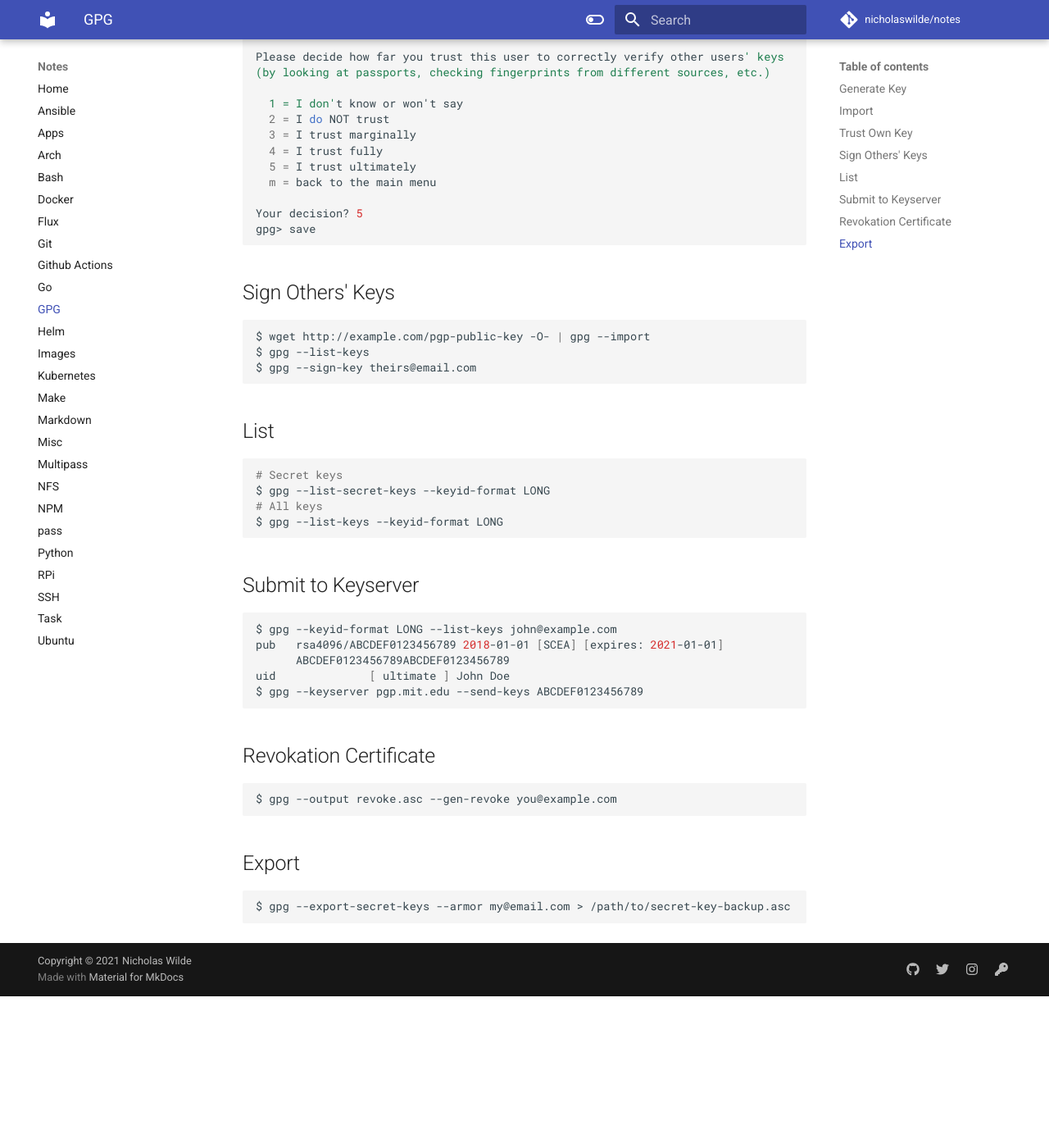
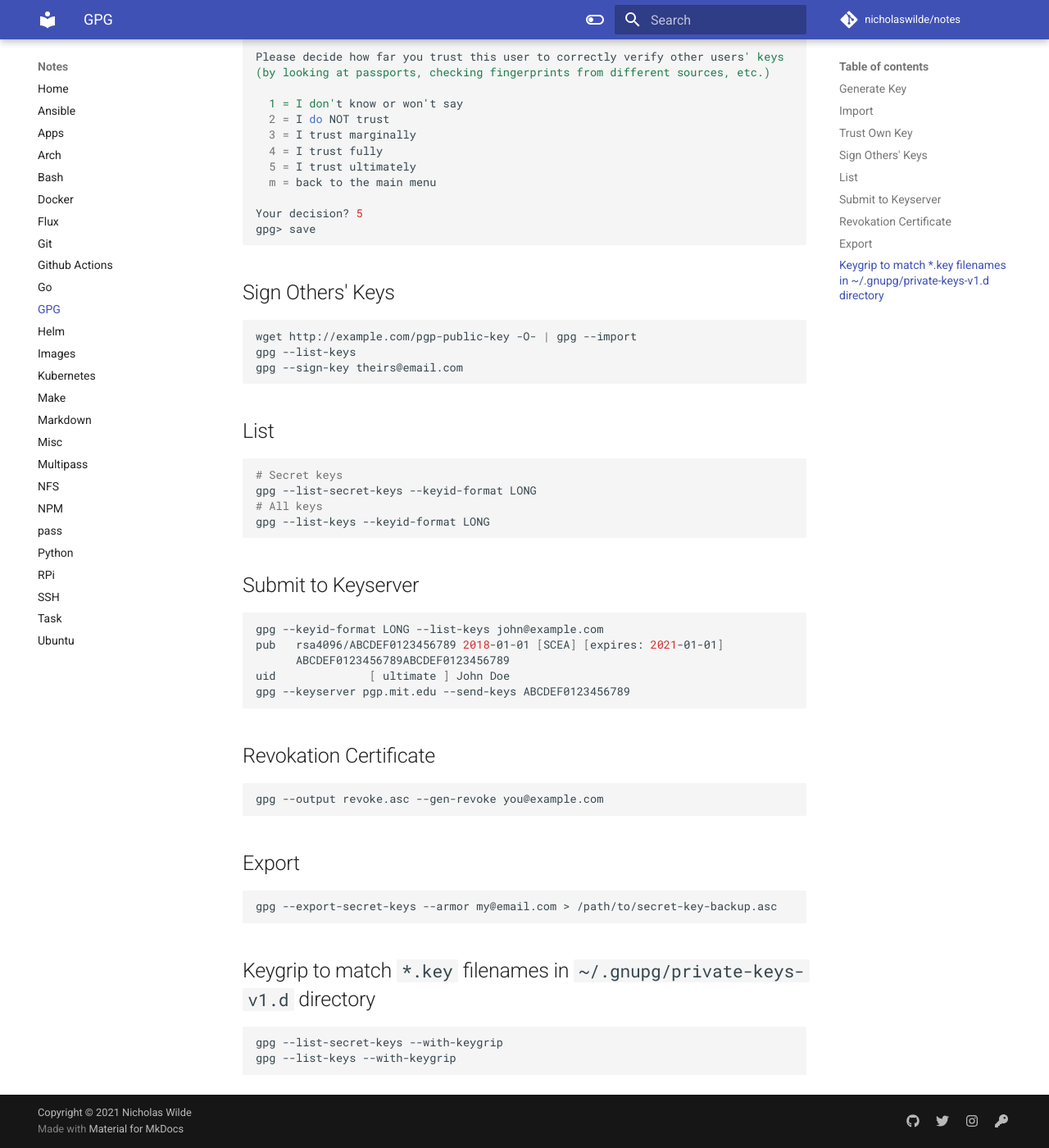
Before and after one commit to nicholaswilde/notes, an MkDocs documentation site: the page built from docs/gpg.md, in a window 1280 px wide and 1400 px high, scrolled down 538 px. Shown: the whole window at 82% size. Built offline with MkDocs 1.6.1 and Material for MkDocs 9.7.7, drawn with Linux system fonts in a browser that asks for light colours; comment, search, counter and statistics services are not loaded; before the commit the page ends 1753 px from its top, so only the background shows below that.

Commit message:
Added keygrip
Signed-off-by: Nicholas Wilde <ncwilde43@gmail.com>

````diff
--- a/docs/gpg.md
+++ b/docs/gpg.md
@@ -3,20 +3,20 @@
 ## Generate Key
 
 ```shell
-$ gpg --full-generate-key
+gpg --full-generate-key
 ```
 
 ## Import
 
 ```shell
-$ gpg --import secret.asc
+gpg --import secret.asc
 ```
 
 ## Trust Own Key
 
 ```shell
 # https://unix.stackexchange.com/a/407070/93726
-$ gpg --edit-key user@useremail.com
+gpg --edit-key user@useremail.com
 
 gpg> trust
 
@@ -37,38 +37,45 @@ gpg> save
 ## Sign Others' Keys
 
 ```shell
-$ wget http://example.com/pgp-public-key -O- | gpg --import
-$ gpg --list-keys
-$ gpg --sign-key theirs@email.com
+wget http://example.com/pgp-public-key -O- | gpg --import
+gpg --list-keys
+gpg --sign-key theirs@email.com
 ```
 
 ## List
 
 ```shell
 # Secret keys
-$ gpg --list-secret-keys --keyid-format LONG
+gpg --list-secret-keys --keyid-format LONG
 # All keys
-$ gpg --list-keys --keyid-format LONG
+gpg --list-keys --keyid-format LONG
 ```
 
 ## Submit to Keyserver
 
 ```shell
-$ gpg --keyid-format LONG --list-keys john@example.com
+gpg --keyid-format LONG --list-keys john@example.com
 pub   rsa4096/ABCDEF0123456789 2018-01-01 [SCEA] [expires: 2021-01-01]
       ABCDEF0123456789ABCDEF0123456789
 uid              [ ultimate ] John Doe
-$ gpg --keyserver pgp.mit.edu --send-keys ABCDEF0123456789
+gpg --keyserver pgp.mit.edu --send-keys ABCDEF0123456789
 ```
 
 ## Revokation Certificate
 
 ```shell
-$ gpg --output revoke.asc --gen-revoke you@example.com
+gpg --output revoke.asc --gen-revoke you@example.com
 ```
 
 ## Export
 
 ```shell
-$ gpg --export-secret-keys --armor my@email.com > /path/to/secret-key-backup.asc
+gpg --export-secret-keys --armor my@email.com > /path/to/secret-key-backup.asc
 ```
+
+## Keygrip to match `*.key` filenames in `~/.gnupg/private-keys-v1.d` directory
+
+```shell
+gpg --list-secret-keys --with-keygrip
+gpg --list-keys --with-keygrip
+```
````
